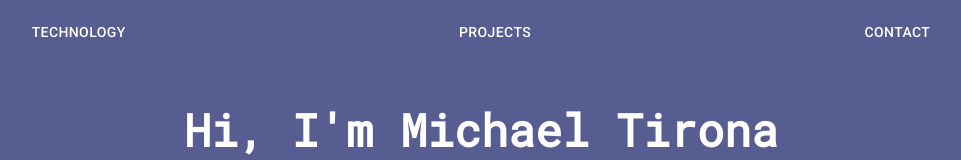
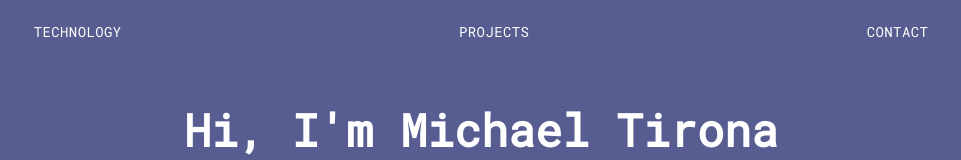
Before and after one commit to tironam/PortfolioReact, a React (Create React App) app: page / in a window 1280 px wide. Shown: the top 160 px of the page, without its empty margins (159-1120 px from the left). Built offline with nearby package versions, Linux system fonts and the light colour scheme.

Commit message:
Updated build script after new node install

```diff
--- a/package.json
+++ b/package.json
@@ -25,9 +25,9 @@
   },
   "scripts": {
 "start": "react-scripts --openssl-legacy-provider start",
-    "predeploy": "npm run build",
+    "predeploy": "npm run --openssl-legacy-provider build",
     "deploy": "gh-pages -d build",
-    "build": "react-scripts build",
+    "build": "react-scripts --openssl-legacy-provider build",
     "test": "react-scripts test",
     "eject": "react-scripts eject"
   },
--- a/src/components/Navbar/Navbar.js
+++ b/src/components/Navbar/Navbar.js
@@ -31,7 +31,8 @@ const useStyles = makeStyles((theme) => ({
     },
     btn: {
         color: 'white',
-        flexGrow: 1
+        flexGrow: 1,
+        fontFamily: "roboto mono"
     }
 }))
 
```
Also changed, not shown: 1 other file (tests, documents, lock files or other folders).
